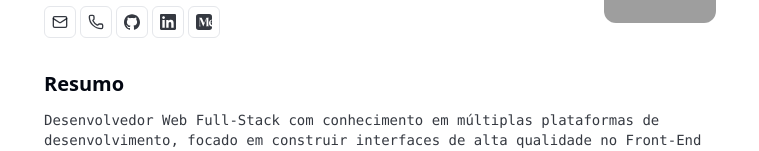
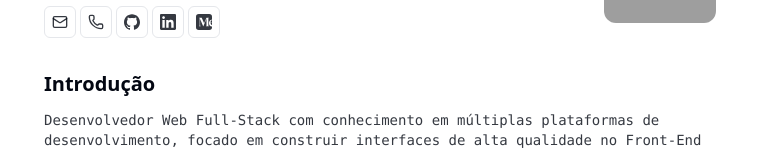
Before and after one commit to OLuwis/oluwis.github.io, a React (Vite) app: page / in a window 1280 px wide. Shown: the part 168-319 px from the top of the page, without its empty margins (260-1019 px from the left). Built offline with nearby package versions, Linux system fonts and the light colour scheme; grey boxes are pictures that could not be loaded.

Commit message:
Update Summary.tsx

```diff
--- a/src/components/Summary.tsx
+++ b/src/components/Summary.tsx
@@ -14,7 +14,7 @@ export function Summary({ summary, className }: AboutProps) {
   return (
     <Section className={className}>
       <h2 className="text-xl font-bold" id="about-section">
-        Resumo
+        Introdução
       </h2>
       <div
         className="text-pretty font-mono text-sm text-foreground/80 print:text-[12px]"
```
